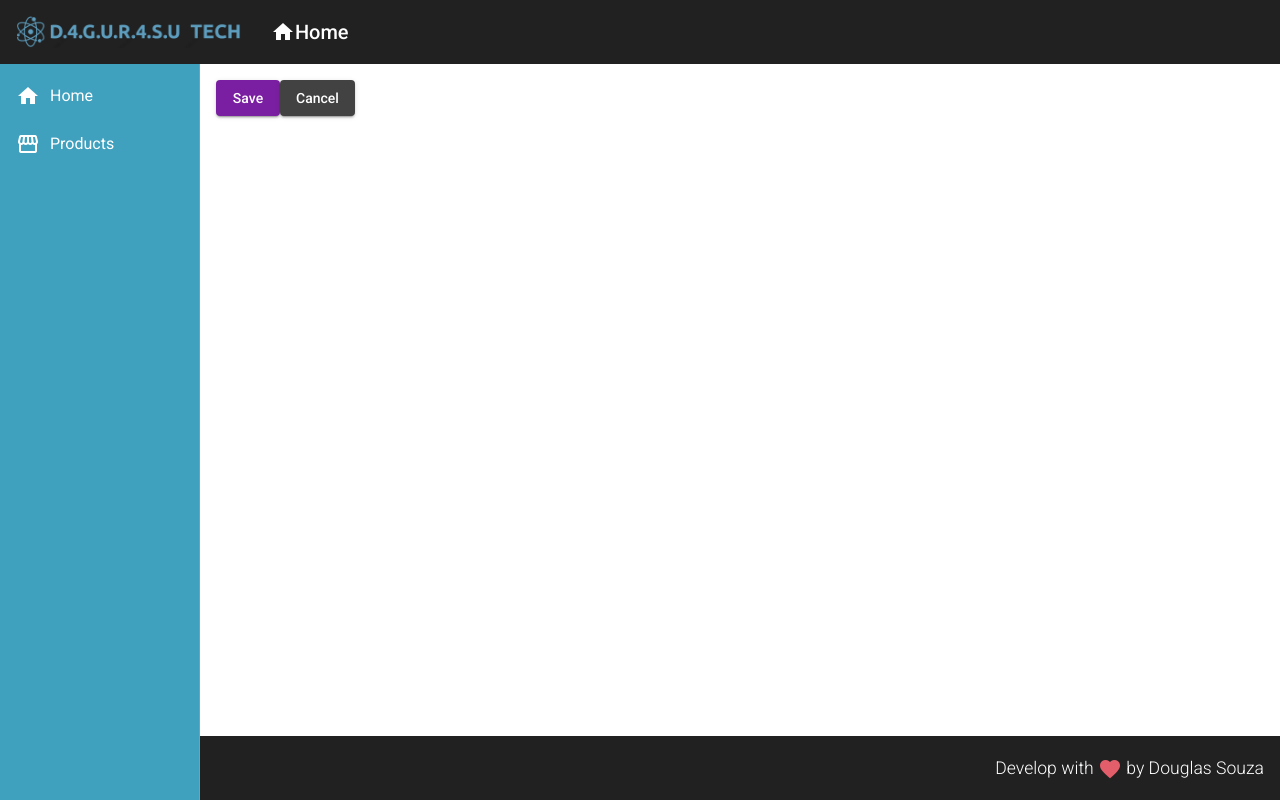
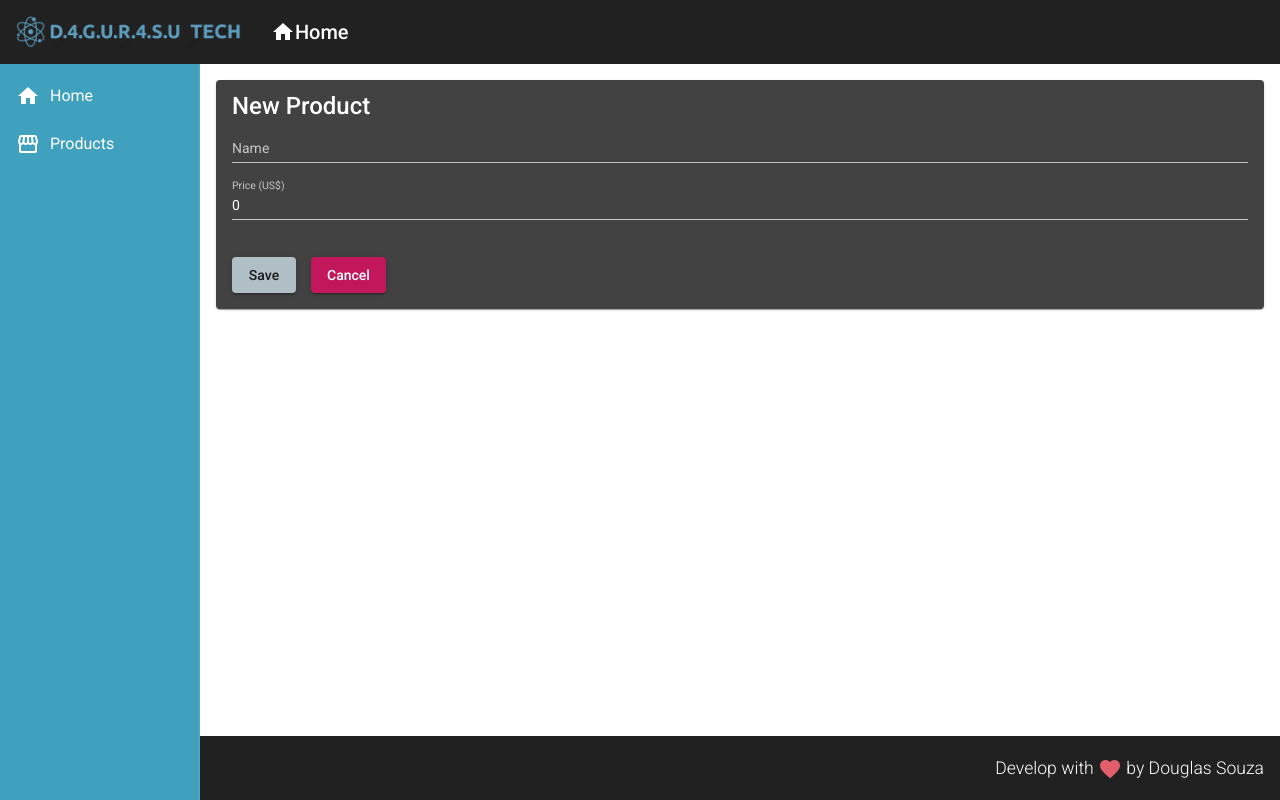
Before and after one commit to D4GUR4SU/CRUD-Angular, an Angular app in the folder web/: page /products/create in a window 1280 px wide. Built offline with nearby package versions, Linux system fonts and the light colour scheme.

Commit message:
Criando formulário para cadastrar um novo produto no backend

```diff
--- a/web/src/app/components/product/product-create/product-create.component.css
+++ b/web/src/app/components/product/product-create/product-create.component.css
@@ -0,0 +1,9 @@
+form {
+    display: flex;
+    flex-direction: column;
+}
+
+button {
+    margin-top: 20px;
+    margin-right: 15px;
+}
--- a/web/src/app/components/product/product-create/product-create.component.html
+++ b/web/src/app/components/product/product-create/product-create.component.html
@@ -1,7 +1,18 @@
-<button mat-raised-button (click)="createProduct()" color="primary">
-    Save
-</button>
+<mat-card>
+    <mat-card-title>New Product</mat-card-title>
+    <form>
+        <mat-form-field>
+            <input matInput placeholder="Name" [(ngModel)]="product.name" name="name">
+        </mat-form-field>
+        <mat-form-field>
+            <input matInput placeholder="Price (US$)" [(ngModel)]="product.price" name="price">
+        </mat-form-field>
+    </form>
+    <button mat-raised-button (click)="createProduct()" color="accent">
+        Save
+    </button>
 
-<button mat-raised-button (click)="cancel()">
-    Cancel
-</button>
+    <button mat-raised-button (click)="cancel()" color="primary">
+        Cancel
+    </button>
+</mat-card>
--- a/web/src/app/components/product/product-create/product-create.component.ts
+++ b/web/src/app/components/product/product-create/product-create.component.ts
@@ -1,6 +1,7 @@
 import { ProductService } from './../product.service';
 import { Component, OnInit } from '@angular/core';
 import { Router} from '@angular/router';
+import { Product } from '../product.model';
 
 @Component({
   selector: 'app-product-create',
@@ -9,6 +10,11 @@ import { Router} from '@angular/router';
 })
 export class ProductCreateComponent implements OnInit {
 
+  product: Product = {
+    name: '',
+    price: 0
+  }
+
   constructor(private productService: ProductService,
     private router: Router) { }
 
@@ -16,7 +22,10 @@ export class ProductCreateComponent implements OnInit {
   }
 
   createProduct(): void {
-    this.productService.showMessage('Product created!')
+    this.productService.create(this.product).subscribe(() => {
+      this.productService.showMessage('Product created!')
+      this.router.navigate(['/products'])
+    });
   }
 
   cancel(): void {
--- a/web/src/app/components/product/product.service.ts
+++ b/web/src/app/components/product/product.service.ts
@@ -1,12 +1,18 @@
+import { HttpClient } from '@angular/common/http';
 import { Injectable } from '@angular/core';
 import { MatSnackBar } from '@angular/material/snack-bar';
+import { Observable } from 'rxjs';
+import { Product } from './product.model';
 
 @Injectable({
   providedIn: 'root'
 })
 export class ProductService {
 
-  constructor(private snackBar: MatSnackBar) { }
+  baseUrl = "http://localhost:3001/products"
+
+  constructor(private snackBar: MatSnackBar,
+    private http: HttpClient) { }
 
   showMessage(msg: string): void {
     this.snackBar.open(msg, 'undo', {
@@ -15,4 +21,8 @@ export class ProductService {
       verticalPosition: "top"
     })
   }
+
+  create(product: Product): Observable<Product> {
+    return this.http.post<Product>(this.baseUrl, product)
+  }
 }
--- a/web/src/app/views/product-crud/product-crud.component.html
+++ b/web/src/app/views/product-crud/product-crud.component.html
@@ -1,3 +1,3 @@
-<button mat-raised-button (click)="navigateToProductCreate()">
+<button mat-raised-button (click)="navigateToProductCreate()" color="accent">
     New Product
 </button>
--- a/web/src/styles.css
+++ b/web/src/styles.css
@@ -1,5 +1,4 @@
-/* You can add global styles to this file, and also import other style files */
-
+@import '@angular/material/prebuilt-themes/pink-bluegrey.css';
 html,
 body {
     height: 100%;
@@ -14,6 +13,10 @@ body {
     color: rgb(227, 94, 107);
 }
 
+.blueTheme {
+    color: #40A1BF;
+}
+
 .v-middle {
     vertical-align: middle;
 }
```
Also changed, not shown: web/angular.json (+3 -6 lines), web/src/app/app.module.ts (+9 -1 lines).
